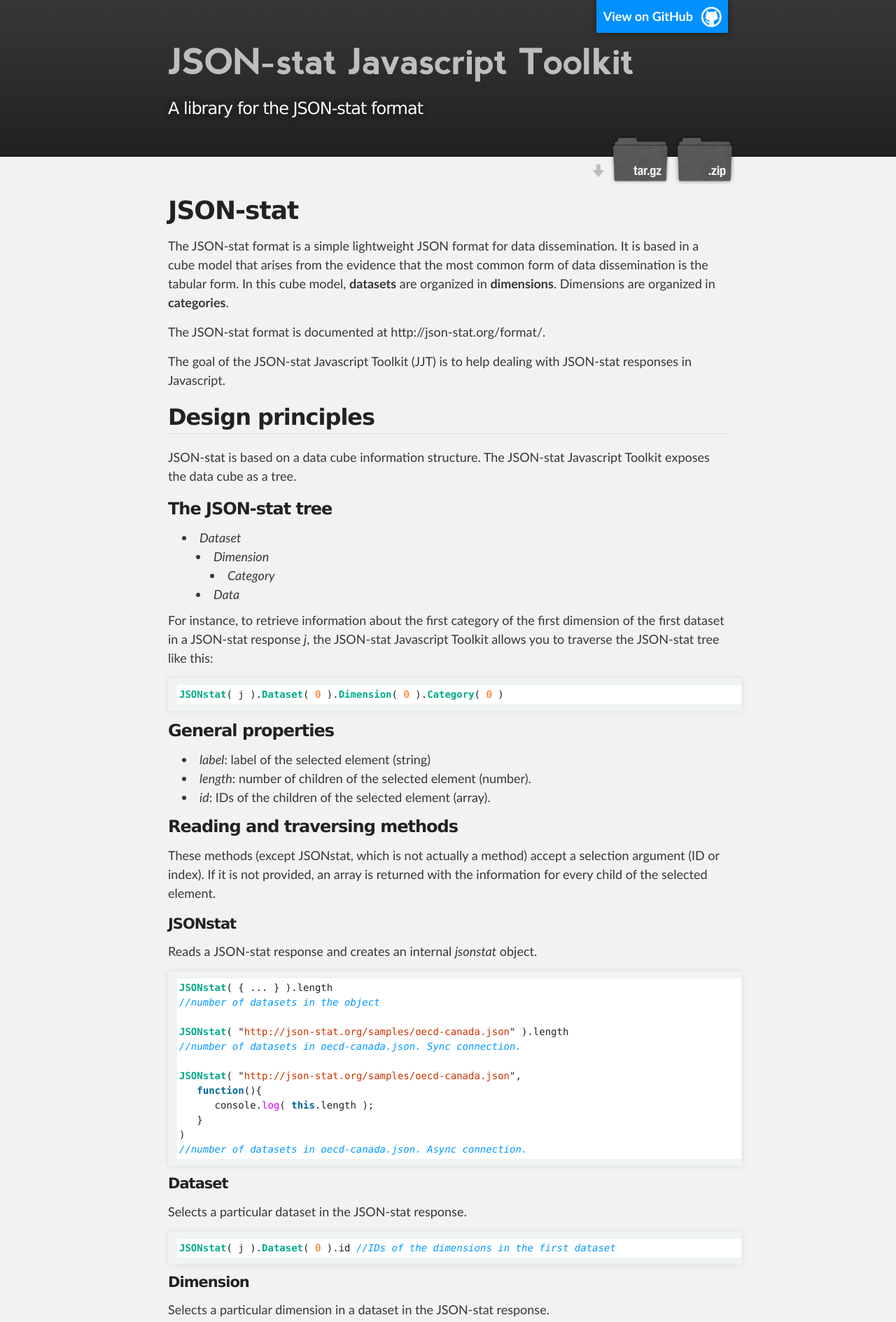
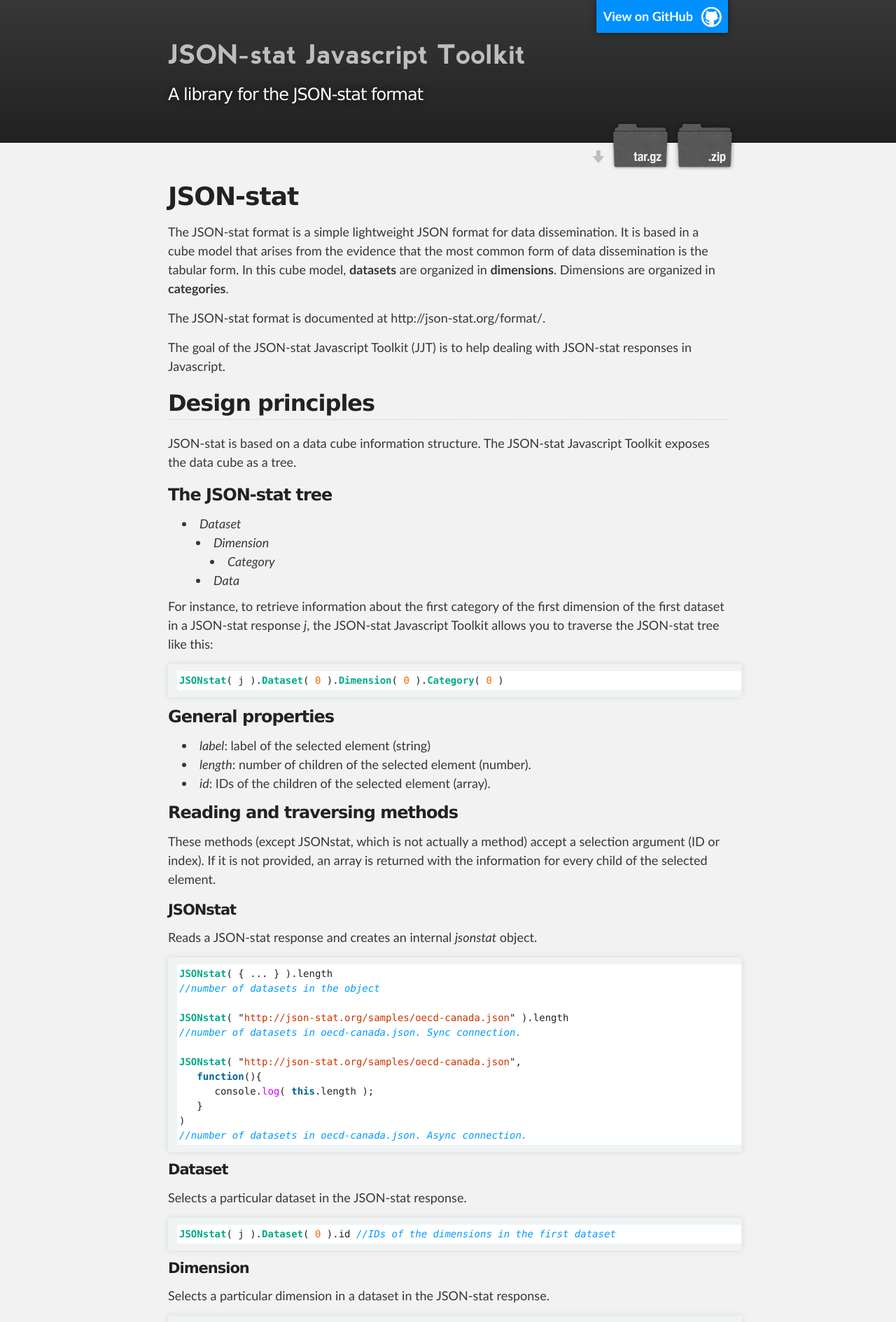
Before and after one commit to badosa/JSON-stat, a Jekyll site: the page built from index.md, in a window 1280 px wide. Shown: the top 1889 px of the page at 70% size. Built offline with Jekyll 4.4.1, drawn with Linux system fonts in a browser that asks for light colours; Markdown is read by kramdown in place of the engine named in the settings.

Commit message:
CSS updated

```diff
--- a/stylesheets/stylesheet.css
+++ b/stylesheets/stylesheet.css
@@ -321,7 +321,8 @@ Full-Width Styles
 #project_title {
 	color: #bebebe;
 	font-family: nevis, "Helvetica Neue", Helvetica, Arial, sans-serif;
-	font-size: 285%;
+	font-size: 210%;
+	letter-spacing: 0;
 
 	margin: 0;
 /*  color: #fff;
```
